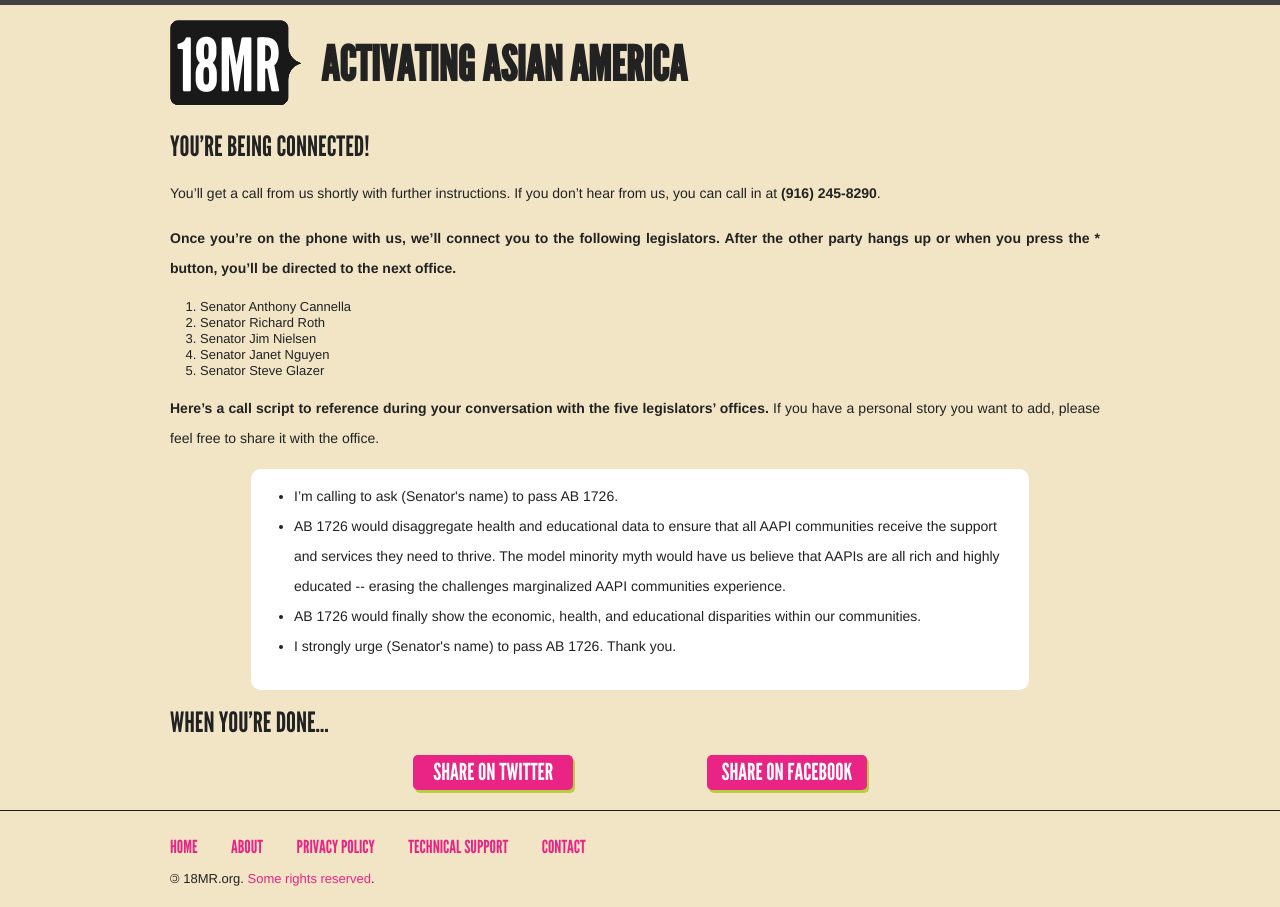
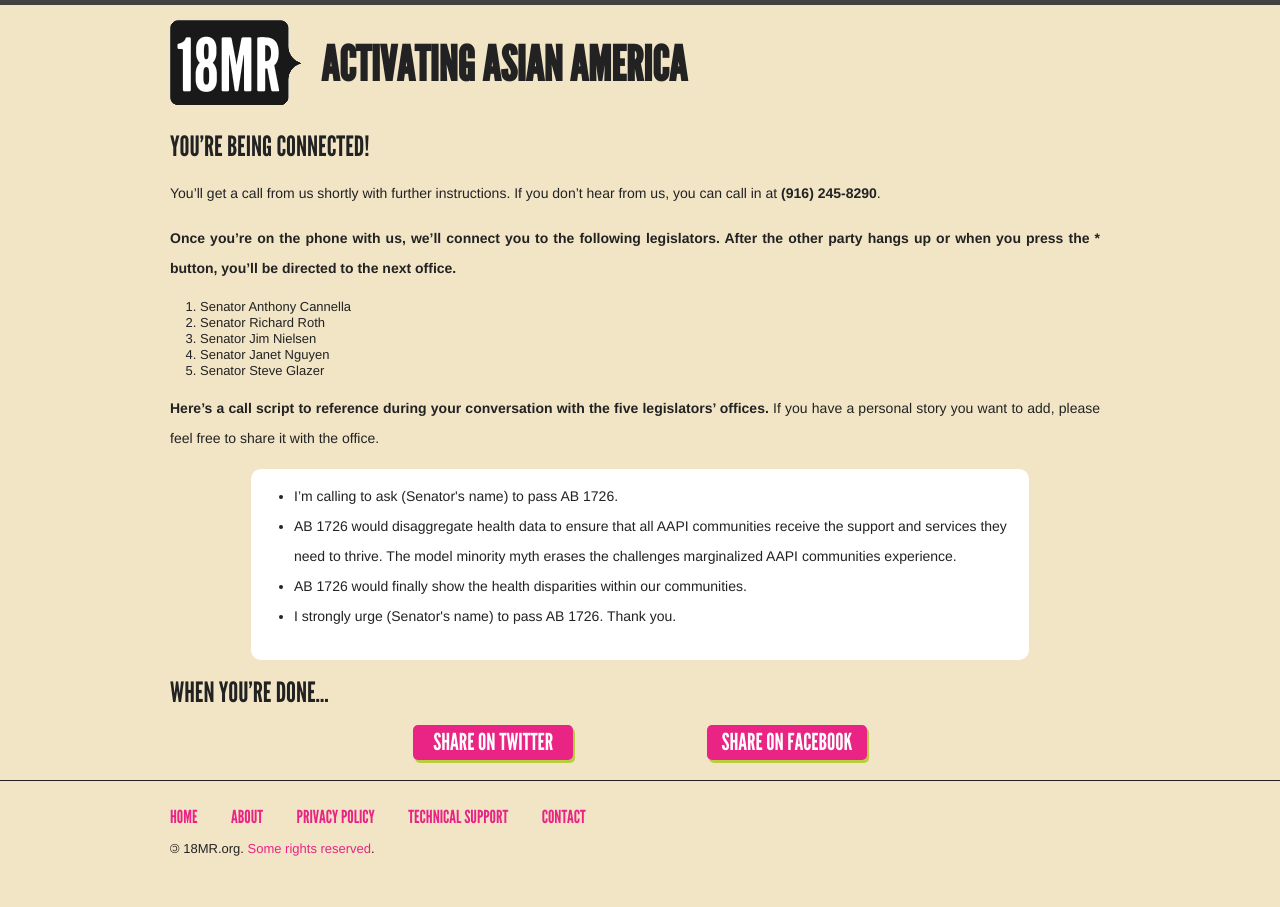
Before and after one commit to 18mr/action, a Jekyll site: the page built from ab1726-callscript/index.md, in a window 1280 px wide. Built offline with Jekyll 4.4.1, drawn with Linux system fonts in a browser that asks for light colours.

Commit message:
edits to ab 1726 tool

```diff
--- a/ab1726-callscript/index.md
+++ b/ab1726-callscript/index.md
@@ -24,8 +24,8 @@
 <div class="featurebox">
 <ul class="script">
 <li> I’m calling to ask (Senator's name) to pass AB 1726.</li>
-<li> AB 1726 would disaggregate health and educational data to ensure that all AAPI communities receive the support and services they need to thrive. The model minority myth would have us believe that AAPIs are all rich and highly educated -- erasing the challenges marginalized AAPI communities experience.</li>
-<li>AB 1726 would finally show the economic, health, and educational disparities within our communities.</li>
+<li> AB 1726 would disaggregate health data to ensure that all AAPI communities receive the support and services they need to thrive. The model minority myth erases the challenges marginalized AAPI communities experience.</li>
+<li>AB 1726 would finally show the health disparities within our communities.</li>
 <li> I strongly urge (Senator's name) to pass AB 1726. Thank you.</li></ul></div>
 
 ## When you're done...
```
